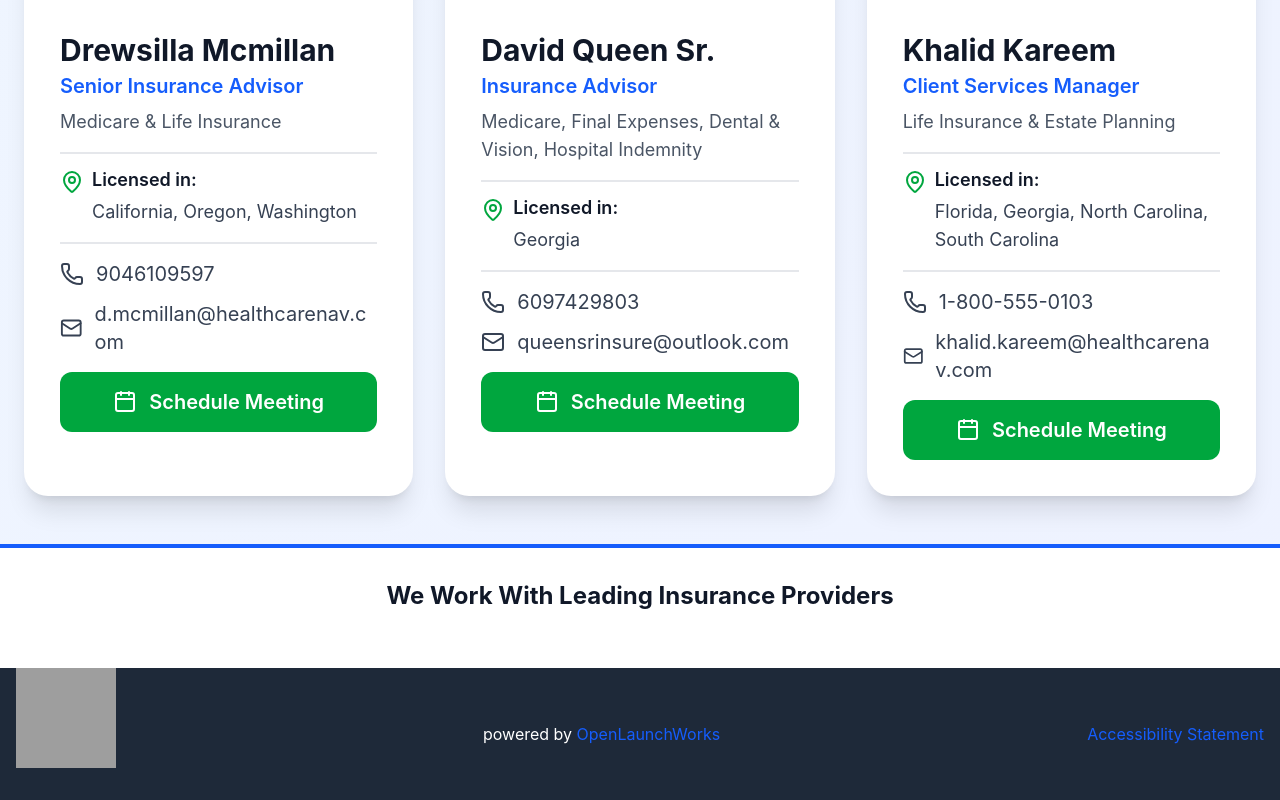
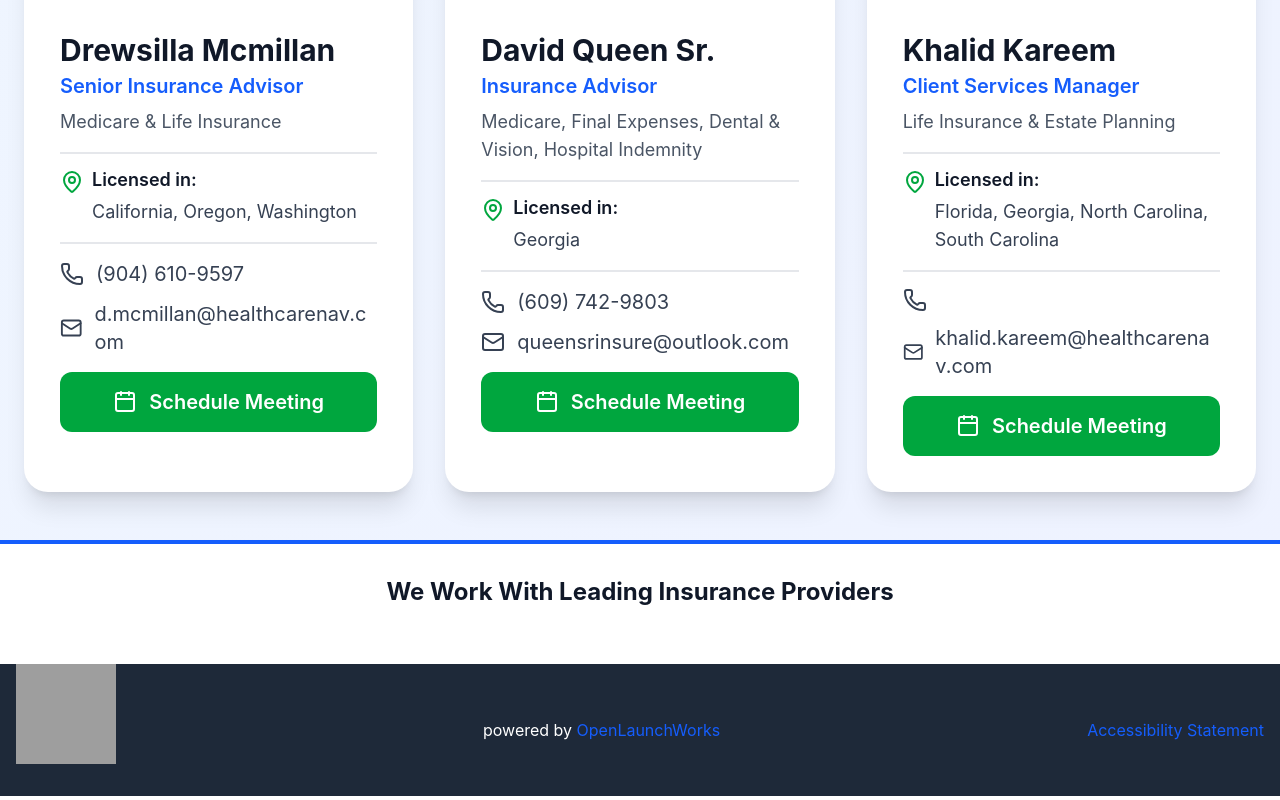
Before and after one commit to Appifynow/queensrinsure.com, a React (Vite) app in the folder apps/frontend/: page /agents in a window 1280 px wide. Shown: the part 743-1543 px from the top of the page. Built offline with nearby package versions, Linux system fonts and the light colour scheme; grey boxes are pictures that could not be loaded.

Commit message:
number formater

```diff
--- /dev/null
+++ b/apps/frontend/src/data/phoneNumberFormater.ts
@@ -0,0 +1,8 @@
+export function formatPhoneNumber(phoneNumberString: string) {
+  var cleaned = ('' + phoneNumberString).replace(/\D/g, '');
+  var match = cleaned.match(/^(\d{3})(\d{3})(\d{4})$/);
+  if (match) {
+    return '(' + match[1] + ') ' + match[2] + '-' + match[3];
+  }
+  return null;
+}
--- a/apps/frontend/src/pages/Agents.tsx
+++ b/apps/frontend/src/pages/Agents.tsx
@@ -1,6 +1,7 @@
 import { MapPin, Phone, Mail, Calendar } from "lucide-react";
 import { Link } from "react-router-dom";
 import { agents } from "../data/agents";
+import { formatPhoneNumber } from "../data/phoneNumberFormater";
 
 
 export function AgentsSection() {
@@ -44,7 +45,7 @@ export function AgentsSection() {
                   className="flex items-center gap-3 text-xl text-gray-700 hover:text-blue-600 transition-colors"
                 >
                   <Phone className="w-6 h-6" />
-                  <span>{agent.phone}</span>
+                  <span>{formatPhoneNumber(agent.phone)}</span>
                 </a>
                 <a
                   href={`mailto:${agent.email}`}
```
